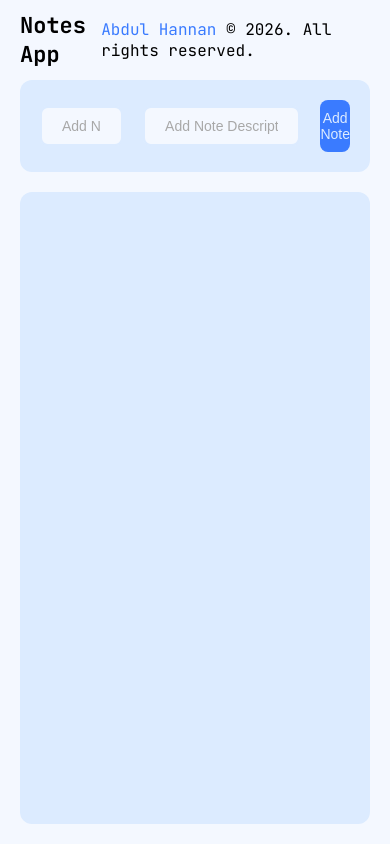
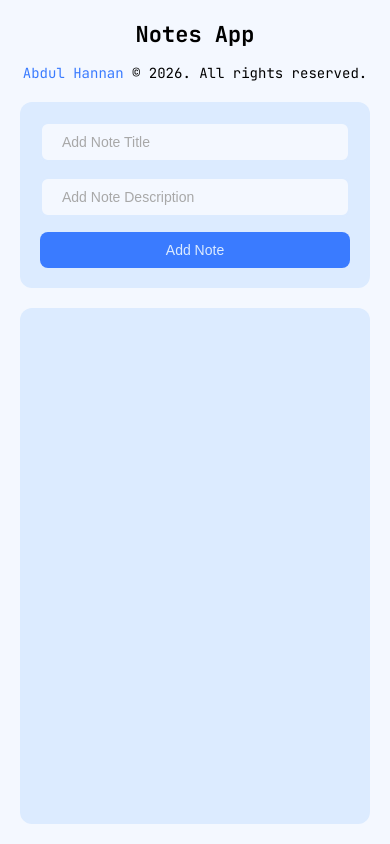
Before and after one commit to Ab-dul-Hannan/Notes-App-React-AbdulHannan-CC, a React (Vite) app: page / in a window 390 px wide. Built offline with nearby package versions, Linux system fonts and the light colour scheme.

Commit message:
added responsivness

```diff
--- a/src/components/header.module.css
+++ b/src/components/header.module.css
@@ -1,4 +1,4 @@
-.header{
+.header {
   height: 40px;
   width: 100%;
   display: flex;
@@ -6,16 +6,29 @@
   align-items: center;
 }
 
-.title{
+.title {
   font-size: 22px;
 }
 
-.rights{
+.rights {
   font-size: 16px;
 }
 
-.author{
+.author {
   text-decoration: none;
   color: var(--accent);
   cursor: pointer;
 }
+
+@media (max-width: 768px) {
+  .header {
+    flex-direction: column;
+    gap: 15px;
+    height: fit-content;
+    text-align: center;
+  }
+
+  .rights {
+  font-size: 14px;
+}
+}
--- a/src/index.css
+++ b/src/index.css
@@ -167,3 +167,24 @@ body{
   scrollbar-width: thin;
   scrollbar-color: var(--accent) transparent;
 }
+
+@media (max-width: 768px) {
+  .notesForm{
+  flex-direction: column;
+  gap: 15px;
+  align-items: baseline;
+}
+
+.notesForm .title{
+  width: 100%;
+}
+
+.notesForm .description{
+  width: 100%;
+}
+
+.notesForm .addNote{
+  width: 100%;
+}
+
+}
```
Lines whose indentation alone changed are shown as unchanged.
